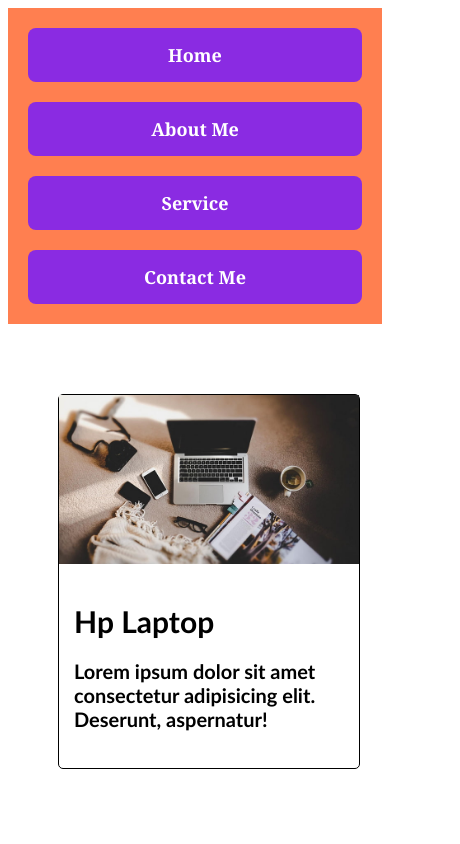
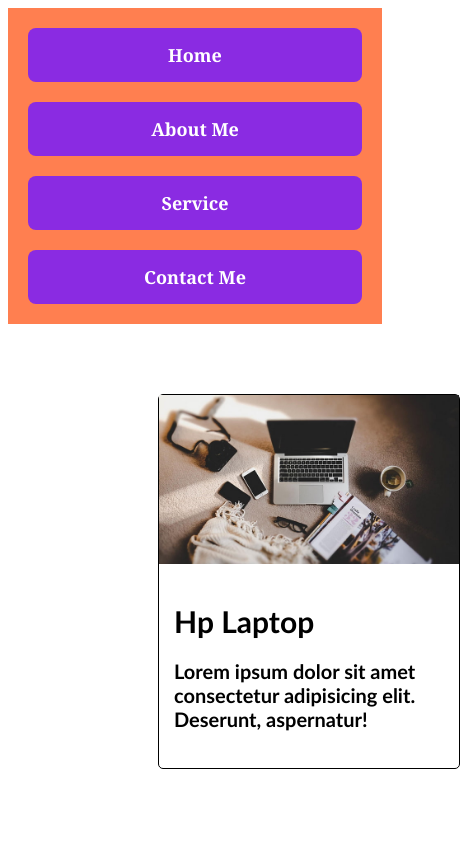
Before and after one commit to syful-abir/responsive-site, a plain HTML site: page index.html in a window 390 px wide. Shown: the top 844 px of the page, 460 px wide, since content can reach past the window. Drawn offline with Linux system fonts and the light colour scheme.

Commit message:
add contant

```diff
--- a/style.css
+++ b/style.css
@@ -85,6 +85,7 @@
     .card-group{
         display: grid;
         grid-template-columns: repeat(2,1fr);
+        margin-left: 57px;
 
     }
 
@@ -93,7 +94,7 @@
     .card-group{
         display: grid;
         grid-template-columns: repeat(1,1fr);
-        margin-right: 20px;
+        margin-left: 100px;
     }
 
 }
```
